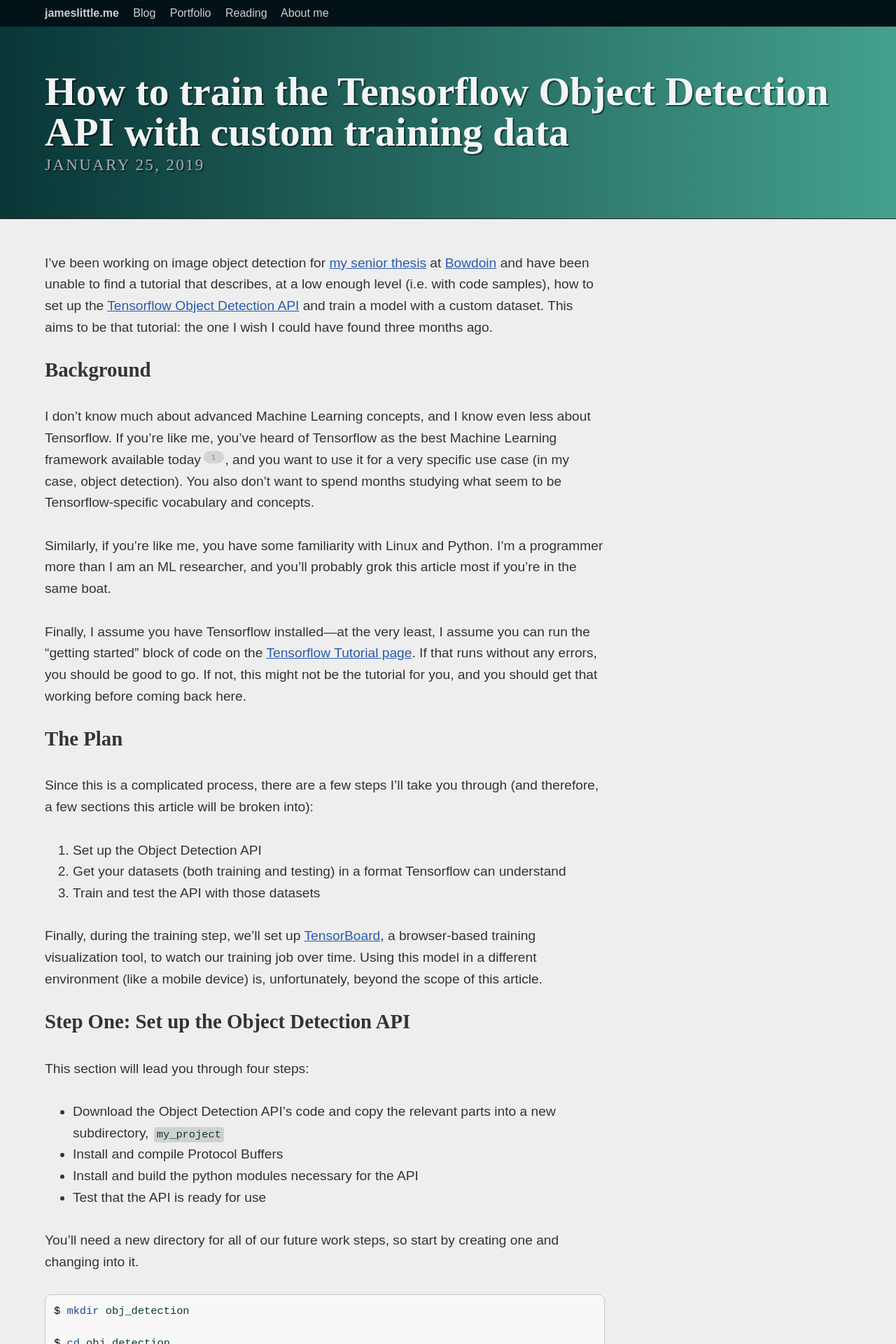
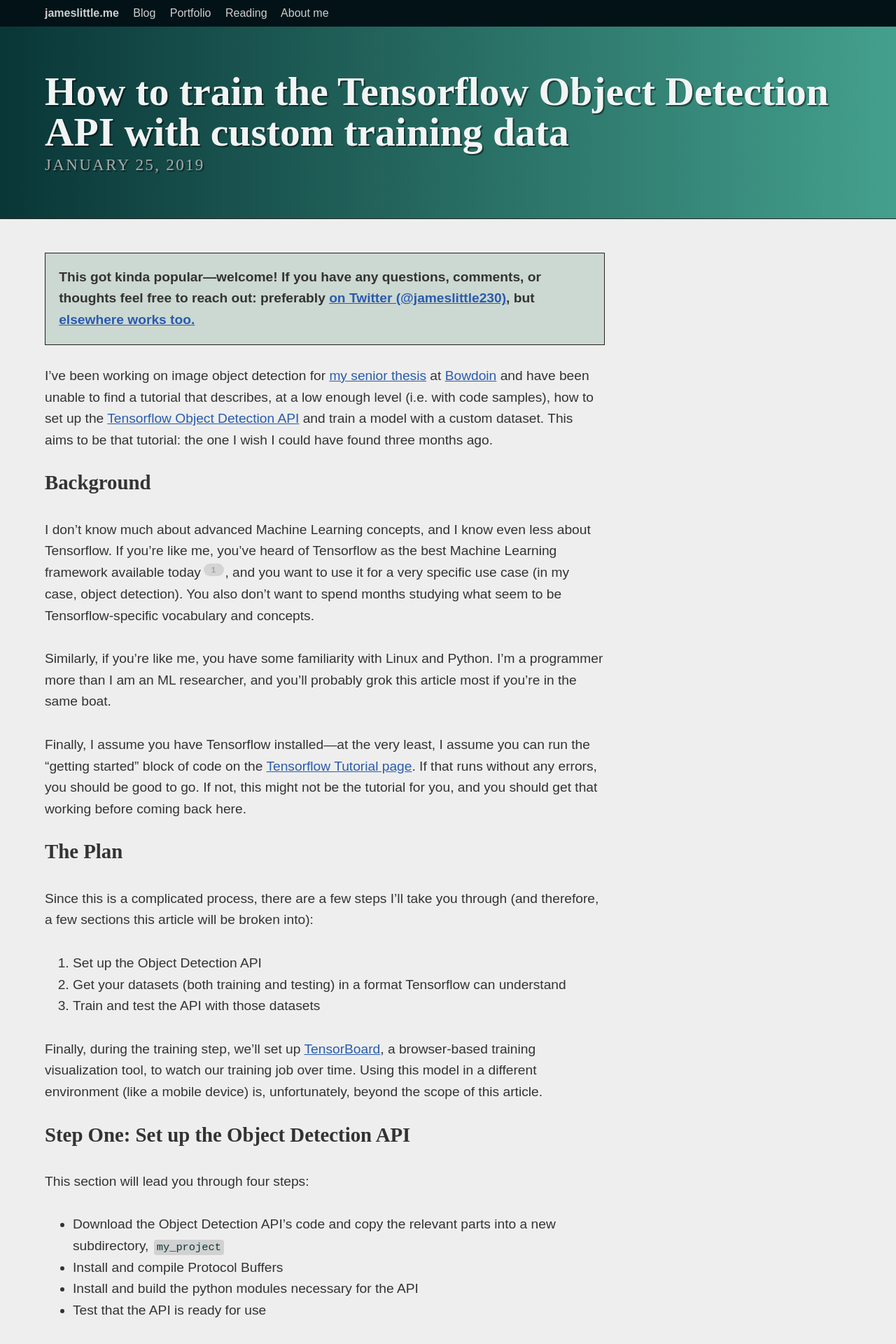
Before and after one commit to jameslittle230/jameslittle.me-archive, a Jekyll site: the page built from _posts/2019-01-25-tensorflow-object-detection.md, in a window 1280 px wide. Shown: the top 1920 px of the page at 70% size. Built offline with Jekyll 4.4.1, drawn with Linux system fonts in a browser that asks for light colours; some web fonts are replaced; comment, search, counter and statistics services are not loaded.

Commit message:
Add popular alert

```diff
--- a/_layouts/post.html
+++ b/_layouts/post.html
@@ -15,6 +15,12 @@
 </figure>
 {% endif %}
 
+{% if page.popular %}
+<div class="content--alert">
+	<p>This got kinda popular—welcome! If you have any questions, comments, or thoughts feel free to reach out: preferably <a href="https://twitter.com/@jameslittle230">on Twitter (@jameslittle230)</a>, but <a href="/about#contact">elsewhere works too.</a></p>
+</div>
+{% endif %}
+
 {{ content }}
 
 </div>
--- a/styles/style.css
+++ b/styles/style.css
@@ -117,6 +117,18 @@
 .content-wrap--article h5,
 .content-wrap--article h6 {
   margin: 0 0 1.3em;
+}
+
+.content--alert {
+  background: rgb(204, 216, 210);
+  padding: 1em;
+  border: 1px solid #222;
+  margin: 1.5em 0;
+  font-weight: bold;
+}
+
+.content--alert p:last-child {
+  margin-bottom: 0;
 }
 
 /**
```
Also changed, not shown: _posts/2019-01-25-tensorflow-object-detection.md (+1 -0 lines).
